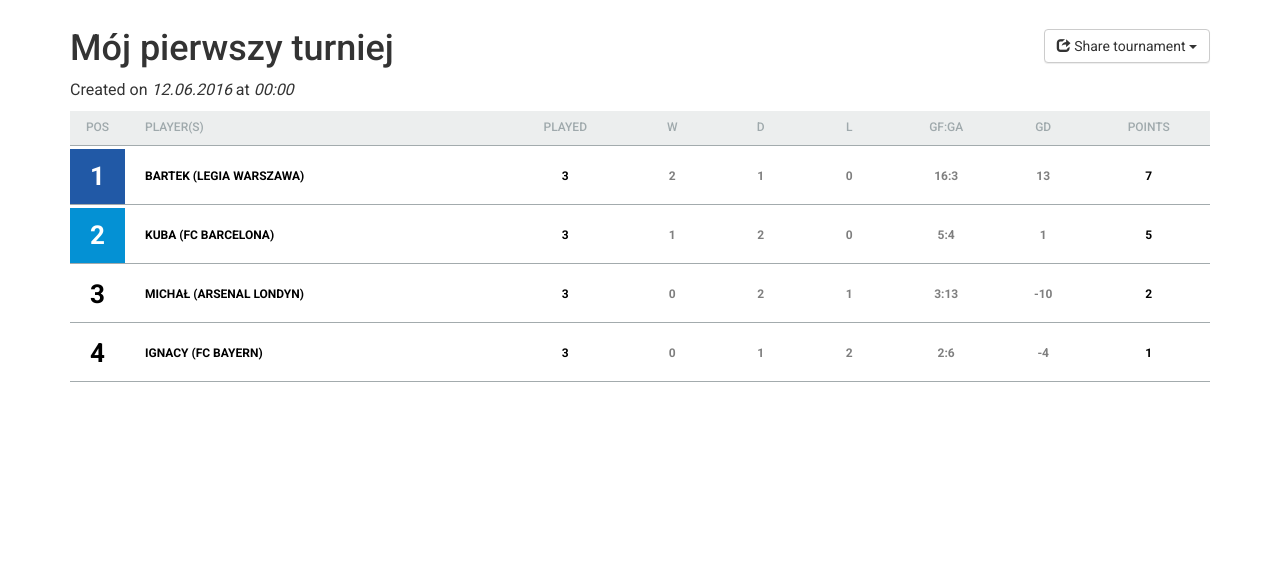
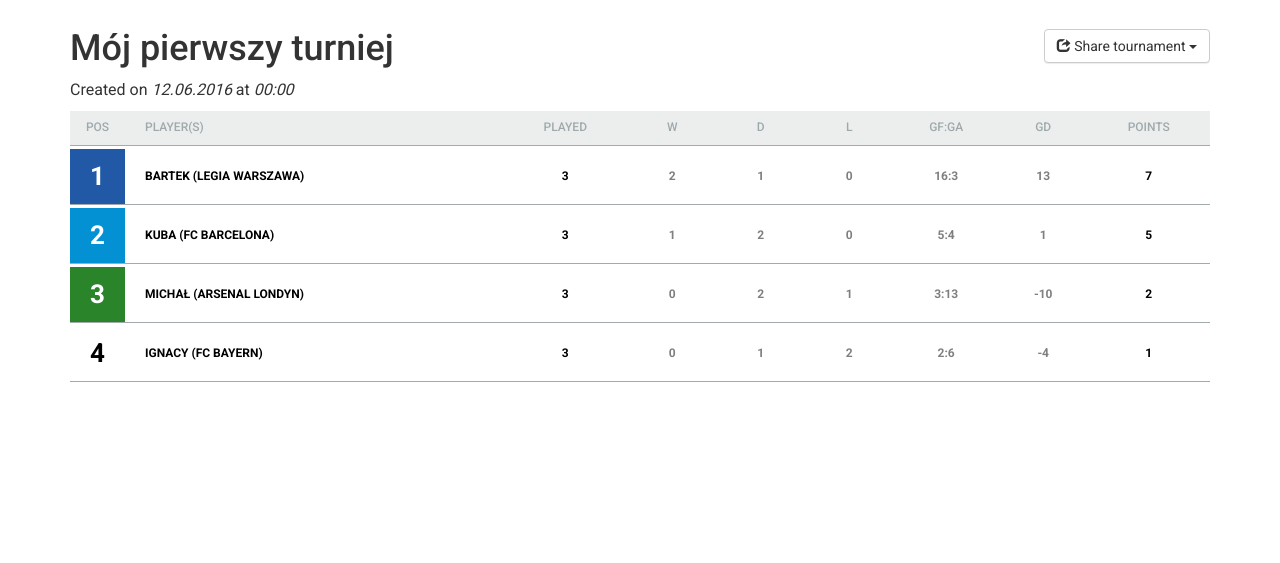
Before and after one commit to bibixx/FIFA-Generator, a PHP site: page /tournament/table?id=1 in a window 1280 px wide. Shown: the part 51-614 px from the top of the page. Run offline with PHP 8.4, Linux system fonts and the light colour scheme; data comes from the database, SQL or seed files in the repository; style sheets or scripts are compiled from the project's sources.

Commit message:
Added 3rd place color in table

```diff
--- a/css/table.css
+++ b/css/table.css
@@ -171,6 +171,11 @@ table tbody tr:nth-child(2) td:first-child span {
   color: #ffffff;
 }
 
+table tbody tr:nth-child(3) td:first-child span {
+  background: #29842a;
+  color: #ffffff;
+}
+
 @media screen and (max-width: 767px) {
   table tr:last-child td {
     border-bottom: none !important;
--- a/sass/partials/_table.sass
+++ b/sass/partials/_table.sass
@@ -73,6 +73,11 @@ table
           background: #0491d4
           color: #ffffff
 
+      &:nth-child(3)
+        td:first-child span
+          background: #29842a
+          color: #ffffff
+
 @media screen and (max-width: 767px)
   table tr:last-child td
     border-bottom: none !important
```
